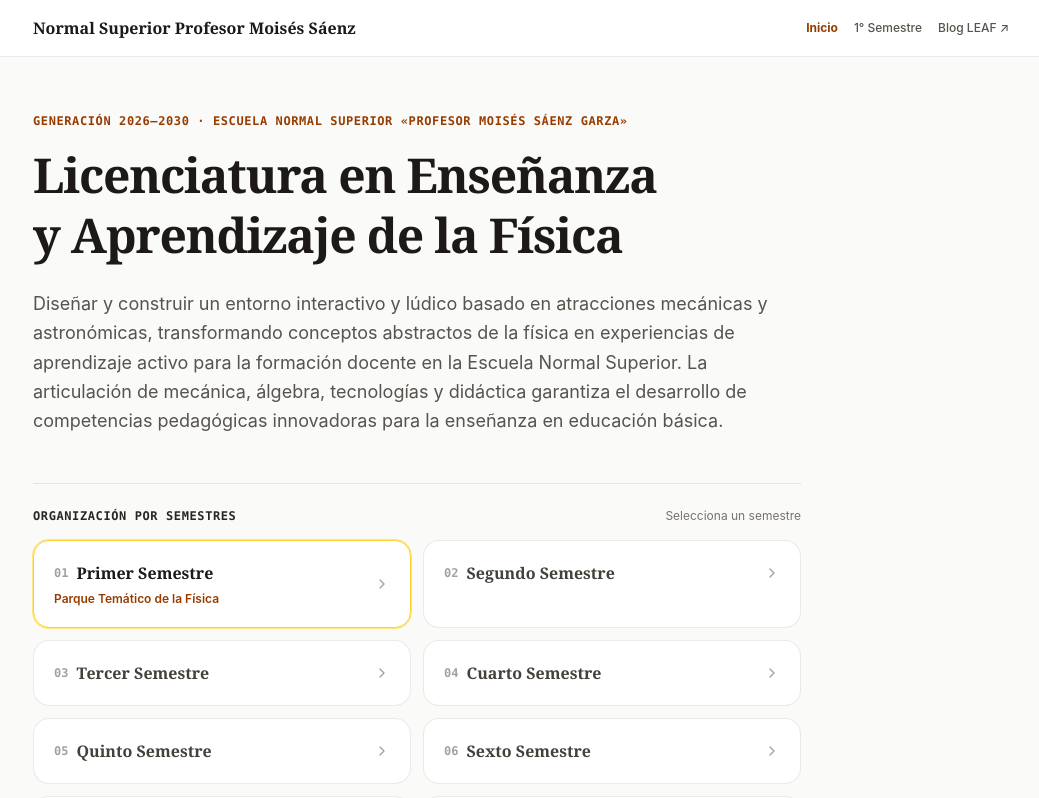
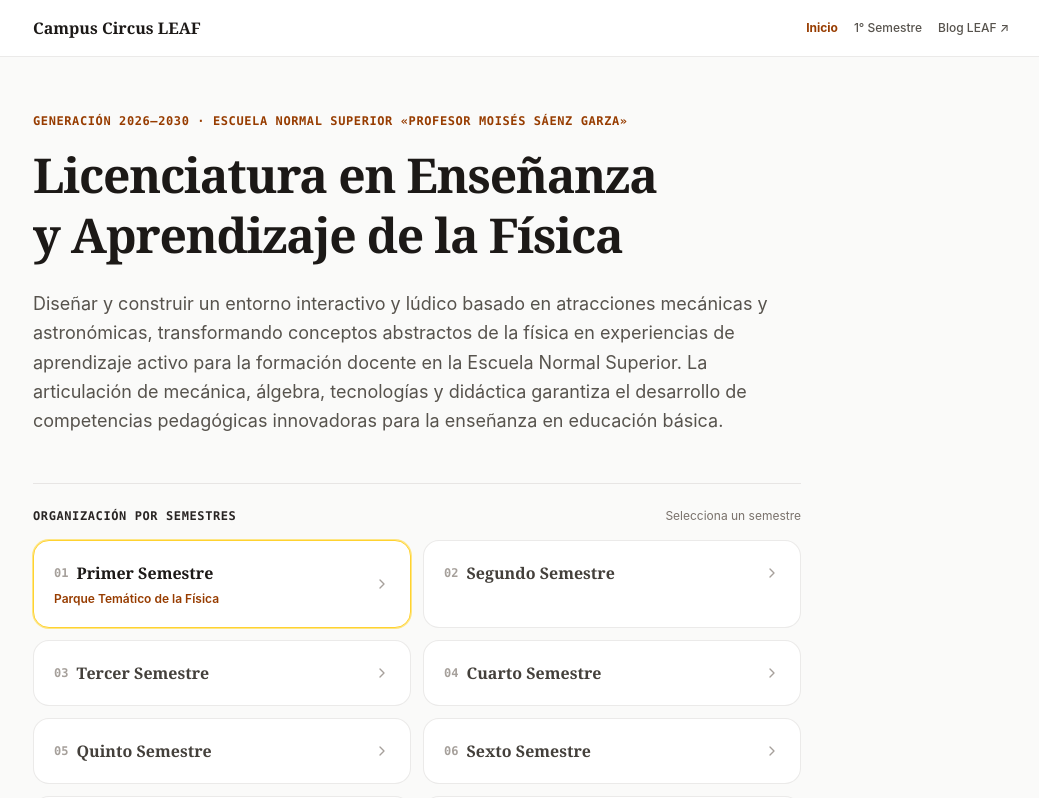
Before and after one commit to normalmsgestala/pagina-, a React (Vite) app: page / in a window 1280 px wide. Shown: the top 798 px of the page, without its empty margins (119-1158 px from the left). Built offline with nearby package versions, Linux system fonts and the light colour scheme.

Commit message:
Brand the homepage as Campus Circus LEAF

```diff
--- a/src/App.tsx
+++ b/src/App.tsx
@@ -135,7 +135,7 @@ export default function App() {
             className="text-left cursor-pointer focus:outline-hidden"
           >
             <span className="text-sm sm:text-base font-bold text-stone-900 font-display hover:text-amber-900 transition-colors">
-              Normal Superior Profesor Moisés Sáenz
+              Campus Circus LEAF
             </span>
           </button>
 
```
